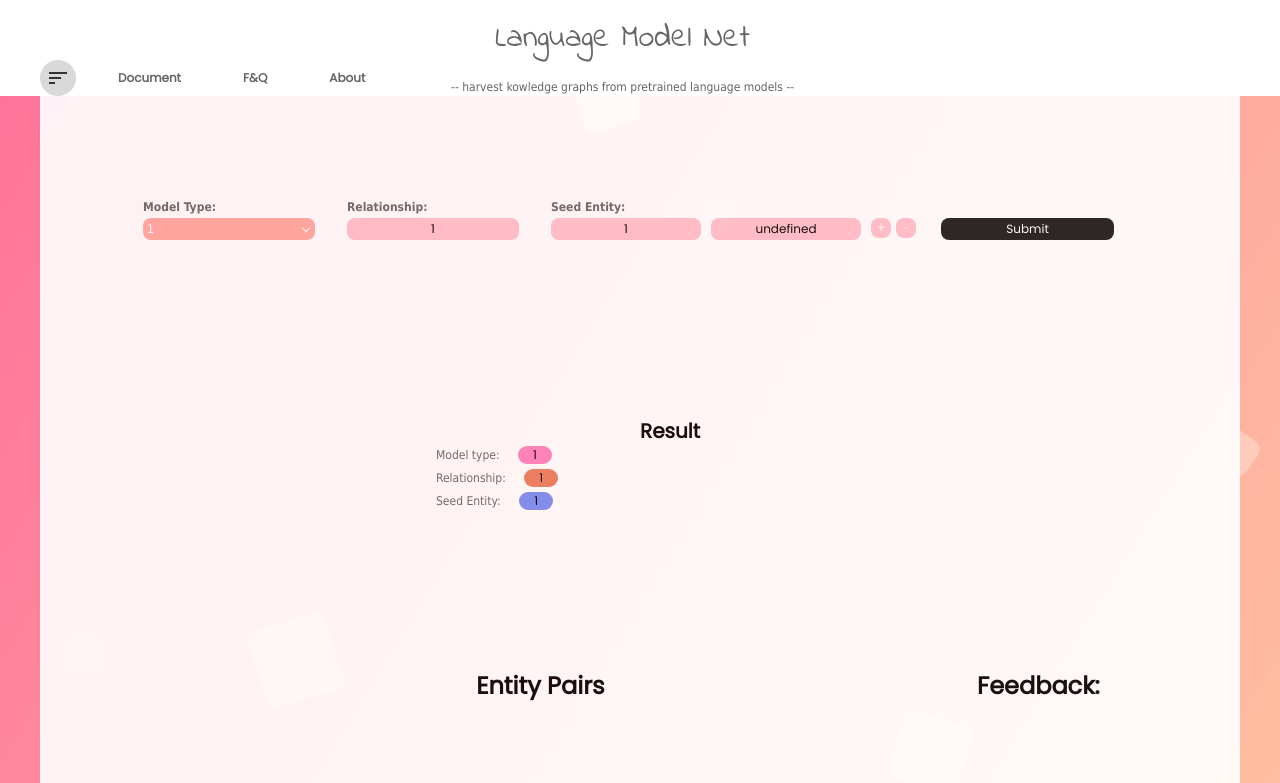
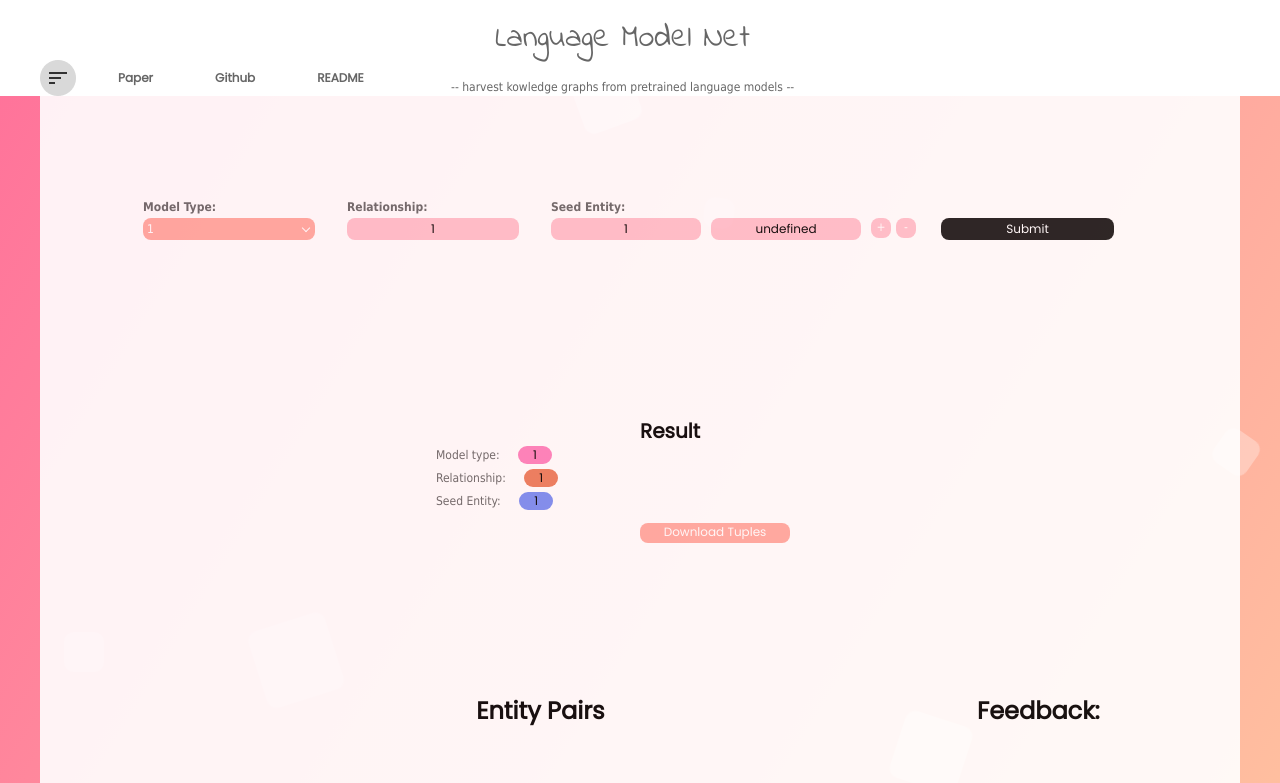
Before and after one commit to BinnYEver/frontend, a Flask app: page /resultER/1/1/1 in a window 1280 px wide. Shown: the top 783 px of the page. Run offline with Flask 2, Linux system fonts and the light colour scheme; data that the repository does not hold is empty; parts of the project's set-up code (start-up, migrations or seed data) failed here and were passed over; some libraries are stand-ins or nearby versions.

Commit message:
some feature update

```diff
--- a/static/css/resultER.css
+++ b/static/css/resultER.css
@@ -477,6 +477,24 @@
 }
 
 
+.result_board .download_but {
+    margin-left: 50%;
+    width: 150px;
+    height: 20px;
+    text-align: center;
+    background: #ffa99f;
+    font: normal 400 12px 'Poppins', sans-serif;
+    border-radius: 8px;
+}
+
+.result_board .download_but a {
+    color: rgba(255, 255, 255, 1);
+}
+
+.result_board .download_but:hover {
+    background-color: #f04916;
+}
+
 .footer_box {
     min-height: 290px;
     background-color: rgba(62, 62, 62, 1);
--- a/static/js/home.js
+++ b/static/js/home.js
@@ -33,7 +33,7 @@
     var prompt = $("#Relationship")[0].children[0].value;
     target_url += prompt + "/";
     var entity_pairs = $(".entity_pair")[0].children;
-    for(var i = 0; i < entity_pairs.length; i++) {
+    for (var i = 0; i < entity_pairs.length; i++) {
         var entity_pair = entity_pairs[i];
         var head_entity = entity_pair.children[0].value;
         var tail_entity = entity_pair.children[1].value;
@@ -53,7 +53,7 @@
 
 
 add_search.addEventListener("click", () => {
-
+    if (parent_entity_pair.childElementCount < 5) {
         var new_pairs = document.createElement("div");
         var text_field1 = document.createElement("input");
         var text_field2 = document.createElement("input");
@@ -63,6 +63,8 @@
         new_pairs.appendChild(text_field1);
         new_pairs.appendChild(text_field2);
         parent_entity_pair.appendChild(new_pairs);
+    }
+
 
 
 })
--- a/static/js/resultER.js
+++ b/static/js/resultER.js
@@ -24,7 +24,7 @@
     }
     // console.log(entity_pairs)
     var seed_div = $(".seed_entity_div")[0];
-    for(var i = 0; i < entity_pairs.length; i++) {
+    for (var i = 0; i < entity_pairs.length; i++) {
         var new_pairs = document.createElement("div");
         var new_span = document.createElement("span");
         var text_field1 = document.createElement("input");
@@ -43,10 +43,10 @@
     }
 
     try {
-        jqxhr = $.getJSON(cur_url.replace("resultER", "update"), function() {
+        jqxhr = $.getJSON(cur_url.replace("resultER", "update"), function () {
             console.log("sent");
         });
-        jqxhr.done(function(data) {
+        jqxhr.done(function (data) {
             console.log("success");
             // console.log(jqxhr);
             console.log(jqxhr.responseJSON);
@@ -113,7 +113,7 @@
 });
 
 add_search.addEventListener("click", () => {
-
+    if (parent_entity_pair.childElementCount < 5) {
         var new_pairs = document.createElement("div");
         var text_field1 = document.createElement("input");
         var text_field2 = document.createElement("input");
@@ -123,6 +123,8 @@
         new_pairs.appendChild(text_field1);
         new_pairs.appendChild(text_field2);
         parent_entity_pair.appendChild(new_pairs);
+    }
+
 
 
 })
@@ -144,7 +146,7 @@
     var prompt = $("#Relationship")[0].children[0].value;
     target_url += prompt + "/";
     var entity_pairs = $(".entity_pair")[0].children;
-    for(var i = 0; i < entity_pairs.length; i++) {
+    for (var i = 0; i < entity_pairs.length; i++) {
         var entity_pair = entity_pairs[i];
         var head_entity = entity_pair.children[0].value;
         var tail_entity = entity_pair.children[1].value;
--- a/templates/loading.html
+++ b/templates/loading.html
@@ -6,7 +6,7 @@
     <meta charset="UTF-8">
     <meta name="viewport" content="width=device-width, initial-scale=1.0">
     <meta http-equiv="X-UA-Compatible" content="ie=edge">
-    <title>home page</title>
+    <title>loading page</title>
     <link rel="shortcut icon" href="../static/favicon.png">
     <link rel="stylesheet" href="/static/css/base.css">
     <link rel="stylesheet" href="/static/css/loading.css">
--- a/templates/resultER.html
+++ b/templates/resultER.html
@@ -23,14 +23,18 @@
             <div class="fl">
                 <ul>
                     <li><img src="../../../../static/imgs/menu group.png" alt=""></li>
-                    <li id="DocumentID"><a href="https://github.com/tanyuqian/knowledge-harvest-from-lms/">Document</a>
+                    <li id="DocumentID"><a href="https://arxiv.org/pdf/2206.14268.pdf">Paper</a>
                     </li>
-                    <li id="FQID"><a href="https://github.com/tanyuqian/knowledge-harvest-from-lms/">F&Q</a></li>
-                    <li id="AboutID"><a href="https://github.com/tanyuqian/knowledge-harvest-from-lms/">About</a></li>
+                    <li id="FQID"><a href="https://github.com/tanyuqian/knowledge-harvest-from-lms/">Github</a></li>
+                    <li id="AboutID"><a
+                            href="https://github.com/tanyuqian/knowledge-harvest-from-lms/blob/master/README.md">README</a>
+                    </li>
                 </ul>
             </div>
             <div id="main_title">
-                <h1>Language Model Net</h1>
+                <a href="{{ url_for('index') }}">
+                    <h1>Language Model Net</h1>
+                </a>
                 <p>-- harvest kowledge graphs from pretrained language models --</p>
             </div>
             <!-- <div class="fr">
@@ -103,7 +107,9 @@
         <div class="seed_entity_div">
             <span>Seed Entity:</span>
         </div>
-
+        <div class="download_but">
+            <a href="javascript:;">Download Tuples</a>
+        </div>
 
         <section class="result_tuples">
             <div class="head_table">
```
Also changed, not shown: templates/home.html (+24 -17 lines). Lines whose indentation alone changed are shown as unchanged.
